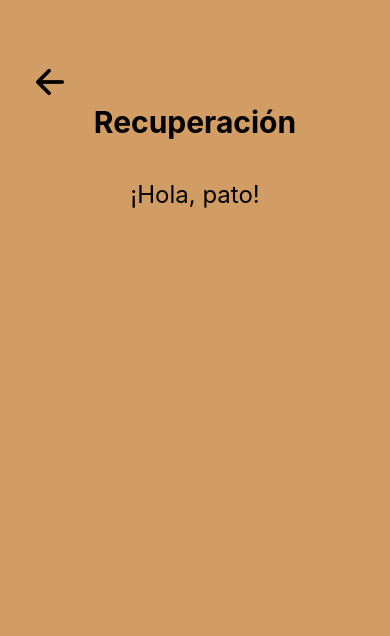
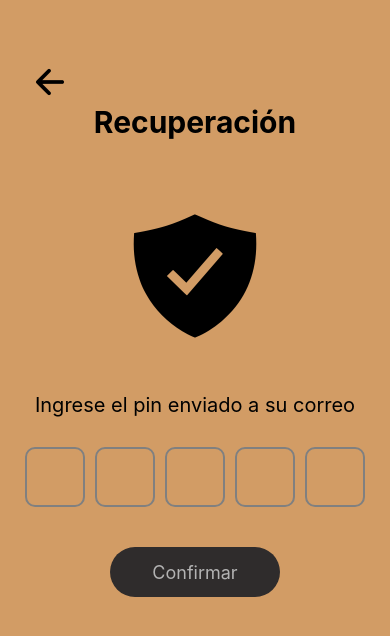
Before and after one commit to L3AC/HCG, a React Native app in the folder hcg/: screen /VerifCode in a window 390 px wide. Shown: the top 636 px of the page. Built offline with nearby package versions, Linux system fonts and the light colour scheme.

Commit message:
Create Screen VerifCode (Complete)

```diff
--- a/hcg/src/screens/NotLogged/Recup/NuevaClave.js
+++ b/hcg/src/screens/NotLogged/Recup/NuevaClave.js
@@ -4,7 +4,7 @@ import { View, Text, StyleSheet } from 'react-native';
 const Producto = () => {
   return (
     <View style={styles.container}>
-      <Text style={styles.text}>¡Hola, mundo!</Text>
+      <Text style={styles.text}>¡Hola, pato!</Text>
     </View>
   );
 };
--- a/hcg/src/screens/NotLogged/Recup/VerifCode.js
+++ b/hcg/src/screens/NotLogged/Recup/VerifCode.js
@@ -1,21 +1,99 @@
-import React from 'react';
-import { View, Text, StyleSheet, TouchableOpacity } from 'react-native';
+import React, { useState } from 'react';
+import { View, Text, StyleSheet, TouchableOpacity, TextInput } from 'react-native';
 import { useNavigation } from '@react-navigation/native'; // Hook de navegación
 import Ionicons from 'react-native-vector-icons/Ionicons'; // Iconos de Ionicons
+
+// ruta para iconos
+// https://github.com/oblador/react-native-vector-icons/tree/master/glyphmaps
 
 const Producto = () => {
   const navigation = useNavigation(); // Hook de navegación para cambiar entre pantallas
 
+
+  // Constantes para los valores del input
+  const [number1, setNumber1] = useState('');
+  const [number2, setNumber2] = useState('');
+  const [number3, setNumber3] = useState('');
+  const [number4, setNumber4] = useState('');
+  const [number5, setNumber5] = useState('');
+
+  // Función que maneja el cambio de texto en el TextInput
+  const onChangeText = (inputText) => {
+    // Verifica si el texto ingresado es un solo dígito
+    if (/^\d$/.test(inputText)) {
+      // Actualiza el estado `number` con el texto ingresado
+      setNumber(inputText);
+    }
+  };
+
   return (
 
     <View style={styles.container}>
-      {/* Botón para volver a la pantalla anterior (en este caso a la pantalla de login) */}
+      {/* Botón para volver a la pantalla anterior (en este caso a la pantalla de VerifUs) */}
       <TouchableOpacity onPress={() => navigation.goBack()}>
         <Ionicons name="arrow-back" size={40} color="black" />
       </TouchableOpacity>
-      {/* Título de la pantalla de registro */}
+      {/* Título de la pantalla de recuperación */}
       <Text style={styles.title}>Recuperación</Text>
-      <Text style={styles.text}>¡Hola, pato!</Text>
+
+      {/* Imagen alusiva a la pantalla recuperación*/}
+      <Ionicons style={styles.icono} name="shield-checkmark-sharp" size={140} color="black" />
+
+      {/* SubTítulo de la pantalla recuperación */}
+      <Text style={styles.text}>Ingrese el pin enviado a su correo</Text>
+
+
+      {/* Contenedor de los 5 input, del  codigo de verificación*/}
+      <View style={styles.inputsContainer}>
+        <TextInput
+          style={styles.input}
+          onChangeText={(text) => onChangeText(text, setNumber1)}// Función que maneja el cambio de texto
+          value={number1}
+          placeholder=""
+          keyboardType="numeric"
+          maxLength={1}
+        />
+        <TextInput
+          style={styles.input}
+          onChangeText={(text) => onChangeText(text, setNumber2)}// Función que maneja el cambio de texto
+          value={number2}
+          placeholder=""
+          keyboardType="numeric"
+          maxLength={1}
+        />
+        <TextInput
+          style={styles.input}
+          onChangeText={(text) => onChangeText(text, setNumber3)}// Función que maneja el cambio de texto
+          value={number3}
+          placeholder=""
+          keyboardType="numeric"
+          maxLength={1}
+        />
+        <TextInput
+          style={styles.input}
+          onChangeText={(text) => onChangeText(text, setNumber4)}// Función que maneja el cambio de texto
+          value={number4}
+          placeholder=""
+          keyboardType="numeric"
+          maxLength={1}
+        />
+        <TextInput
+          style={styles.input}
+          onChangeText={(text) => onChangeText(text, setNumber5)}// Función que maneja el cambio de texto
+          value={number5}
+          placeholder=""
+          keyboardType="numeric"
+          maxLength={1}
+        />
+      </View>
+      {/* Contenedor para alinear solo el botón al centro de la pantalla*/}
+      <View style={styles.containerButton}>
+        {/* Botón de confirmación y agregado para al precionar mandar a la ventana de verificación de codigo */}
+        <TouchableOpacity style={styles.button} onPress={() => navigation.navigate('NuevaClave')}>
+          <Text style={styles.buttonText}>Confirmar</Text>
+        </TouchableOpacity>
+      </View>
+
     </View>
   );
 };
@@ -29,7 +107,7 @@ const styles = StyleSheet.create({
   },
   text: {
     marginTop: 40,
-    fontSize: 24,
+    fontSize: 20,
     textAlign: 'center'
   },
   title: {
@@ -37,6 +115,49 @@ const styles = StyleSheet.create({
     fontWeight: 'bold',
     textAlign: 'center'
   },
+  icono:{ // estilo para el icono del escudo
+    textAlign: 'center',
+    marginTop: 60,
+  },
+  input: { // apartado de input
+    marginTop: 30,
+    height: 60,
+    width: 60,
+    borderWidth: 2,
+    borderRadius: 10,
+    borderColor: 'gray',
+    paddingHorizontal: 10,
+    marginBottom: 20,
+    fontSize: 35,
+    textAlign: 'center',
+    margin: 5
+  },
+  inputsContainer: {
+    flexDirection: 'row', // Alinear los TextInput en una fila
+    justifyContent: 'center', // Centrar los TextInput horizontalmente
+    alignItems: 'center', // Centrar los TextInput verticalmente
+  },
+  // comienzo estilo de boton
+  button: {
+    height: 50,
+    width: 170,
+    backgroundColor: '#2F2C2C',
+    justifyContent: 'center',
+    alignItems: 'center',
+    borderRadius: 30
+  },
+  buttonText: {
+    justifyContent: 'center',
+    alignItems: 'center',
+    textAlign: 'center',
+    color: '#B3B3B3',
+    fontSize: 18,
+  },
+  containerButton: {
+    marginTop: 20,
+    justifyContent: 'center',
+    alignItems: 'center',
+  }
 });
 
 export default Producto;
--- a/hcg/src/screens/NotLogged/Recup/VerifUs.js
+++ b/hcg/src/screens/NotLogged/Recup/VerifUs.js
@@ -25,9 +25,9 @@ const VerifUs = () => {
       <TouchableOpacity onPress={() => navigation.goBack()}>
         <Ionicons name="arrow-back" size={40} color="black" />
       </TouchableOpacity>
-      {/* Título de la pantalla de registro */}
+      {/* Título de la pantalla de recuperación */}
       <Text style={styles.title}>Recuperación</Text>
-      {/* Imagen alusiva a la pantalla*/}
+      {/* Imagen alusiva a la pantalla recuperación*/}
       <Image
         style={styles.imagen}
         source={require('../../../img/Recup1.png')}
```
